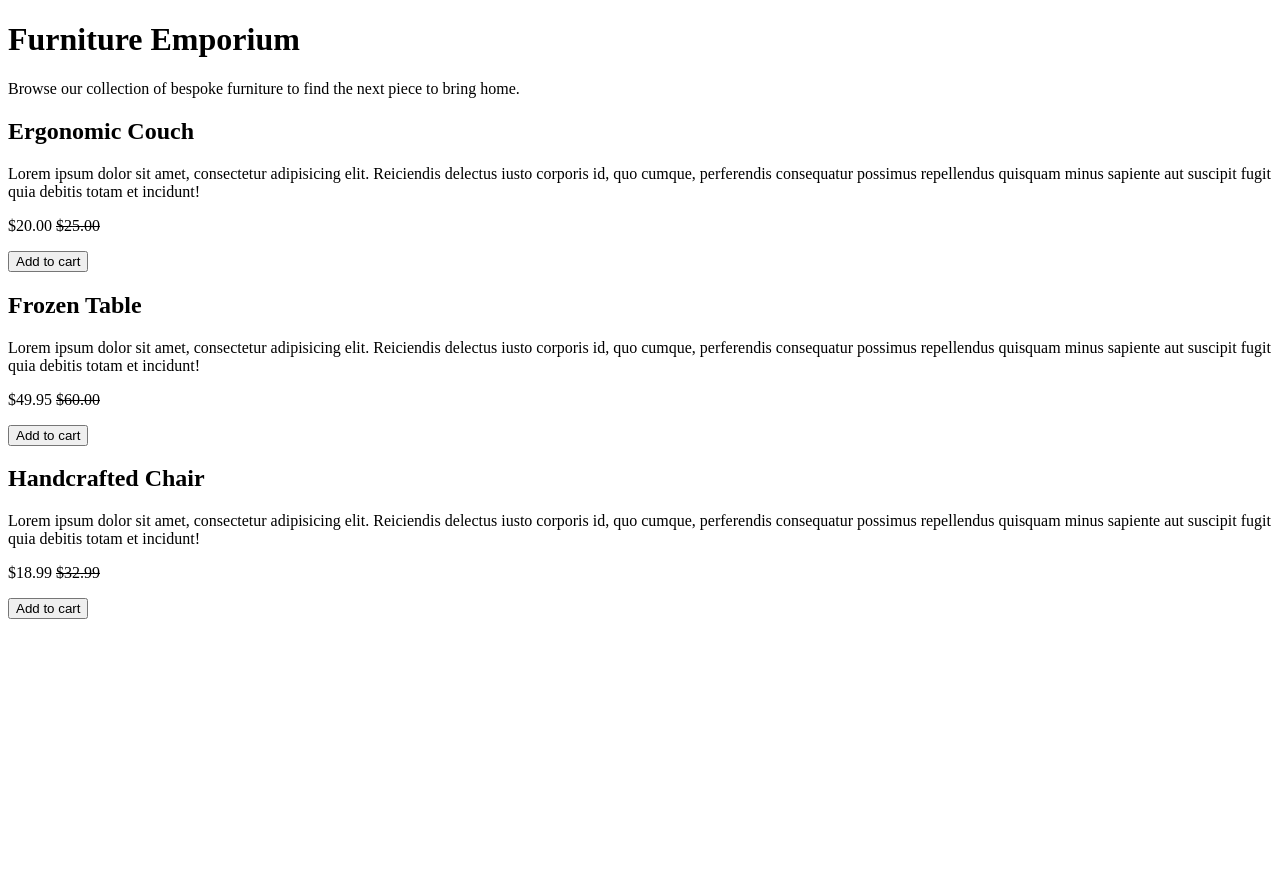
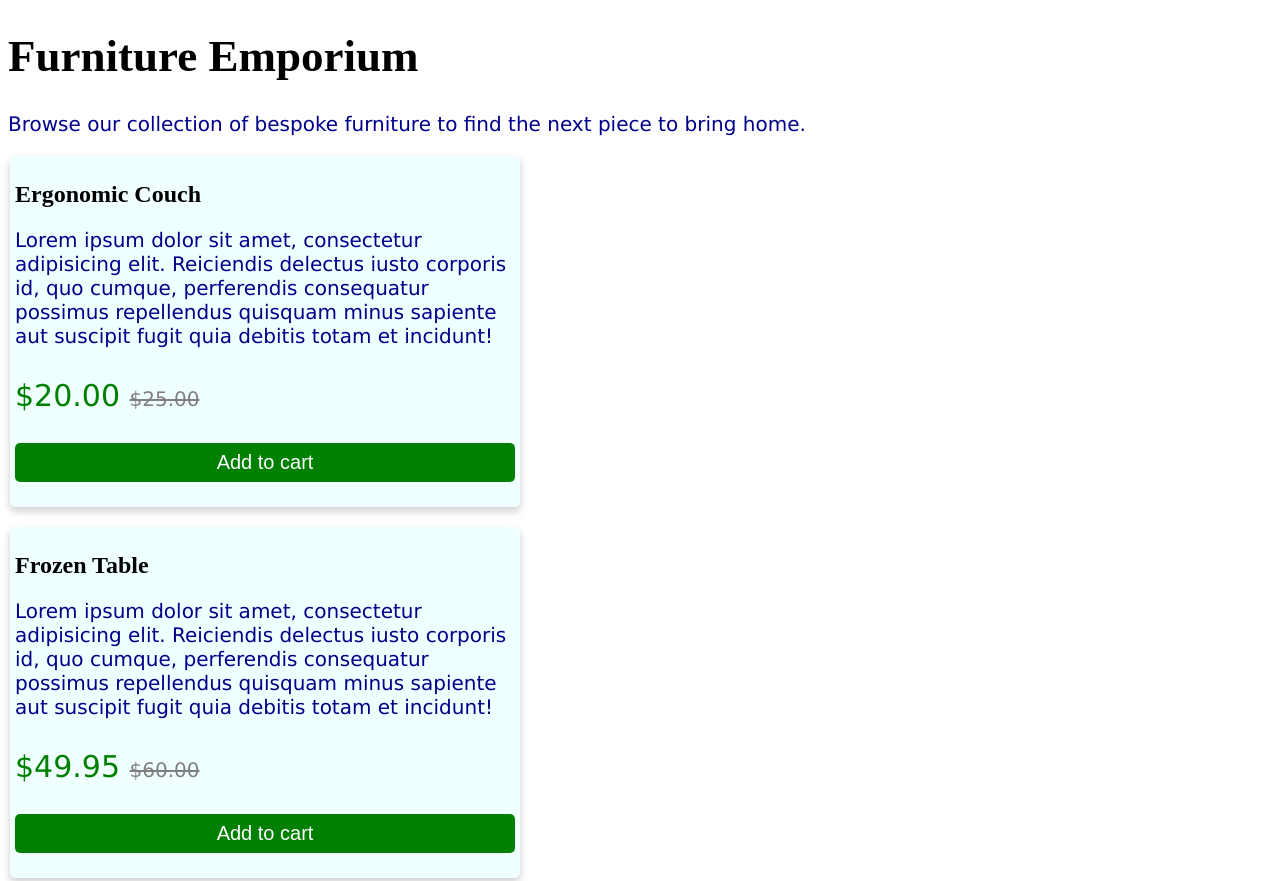
Before and after one commit to aag920/furniture-emporium, a plain HTML site: page index.html in a window 1280 px wide. Shown: the top 881 px of the page. Before the commit the page ends 800 px from the top, so only its background shows below. Drawn offline with Linux system fonts and the light colour scheme.

Commit message:
updated css and html to finish assignment

```diff
--- a/index.css
+++ b/index.css
@@ -0,0 +1,48 @@
+h1 {
+  color: black;
+  font-size: 45px;
+}
+
+p {
+  font-family: "Lucida Sans", "Lucida Sans Regular", "Lucida Grande",
+    "Lucida Sans Unicode", Geneva, Verdana, sans-serif;
+  font-size: 20px;
+  color: darkblue;
+}
+
+.card {
+  /* Add shadows to create the "card" effect */
+  box-shadow: 0 4px 8px 0 rgba(0, 0, 0, 0.2);
+  transition: 0.3s;
+  width: 500px;
+  overflow-wrap: break-word;
+  margin: 2px;
+  padding: 5px;
+  border-radius: 5px;
+  background-color: azure;
+  margin-bottom: 20px;
+}
+
+.big-green-text {
+  color: green;
+  font-size: 30px;
+}
+
+.grey-text {
+  color: grey;
+  font-size: 20px;
+}
+
+.button {
+  background-color: green;
+  color: white;
+  padding: 8px;
+  text-decoration: none;
+  text-align: center;
+  display: inline;
+  width: 100%;
+  border: none;
+  border-radius: 5px;
+  font-size: 20px;
+  margin-bottom: 20px;
+}
--- a/index.html
+++ b/index.html
@@ -1,6 +1,7 @@
 <!DOCTYPE html>
 <html lang="en">
   <head>
+    <link rel="stylesheet" href="./index.css" />
     <title>Furniture Emporium</title>
   </head>
   <body>
@@ -12,7 +13,7 @@
           bring home.
         </p>
       </header>
-      <article>
+      <article class="card">
         <h2>Ergonomic Couch</h2>
         <p>
           Lorem ipsum dolor sit amet, consectetur adipisicing elit. Reiciendis
@@ -20,10 +21,10 @@
           possimus repellendus quisquam minus sapiente aut suscipit fugit quia
           debitis totam et incidunt!
         </p>
-        <p>$20.00 <s>$25.00</s></p>
-        <button>Add to cart</button>
+        <p class="big-green-text">$20.00 <s class="grey-text">$25.00</s></p>
+        <button class="button">Add to cart</button>
       </article>
-      <article>
+      <article class="card">
         <h2>Frozen Table</h2>
         <p>
           Lorem ipsum dolor sit amet, consectetur adipisicing elit. Reiciendis
@@ -31,10 +32,10 @@
           possimus repellendus quisquam minus sapiente aut suscipit fugit quia
           debitis totam et incidunt!
         </p>
-        <p>$49.95 <s>$60.00</s></p>
-        <button>Add to cart</button>
+        <p class="big-green-text">$49.95 <s class="grey-text">$60.00</s></p>
+        <button class="button">Add to cart</button>
       </article>
-      <article>
+      <article class="card">
         <h2>Handcrafted Chair</h2>
         <p>
           Lorem ipsum dolor sit amet, consectetur adipisicing elit. Reiciendis
@@ -42,8 +43,8 @@
           possimus repellendus quisquam minus sapiente aut suscipit fugit quia
           debitis totam et incidunt!
         </p>
-        <p>$18.99 <s>$32.99</s></p>
-        <button>Add to cart</button>
+        <p class="big-green-text">$18.99 <s class="grey-text">$32.99</s></p>
+        <button class="button">Add to cart</button>
       </article>
     </main>
   </body>
```
